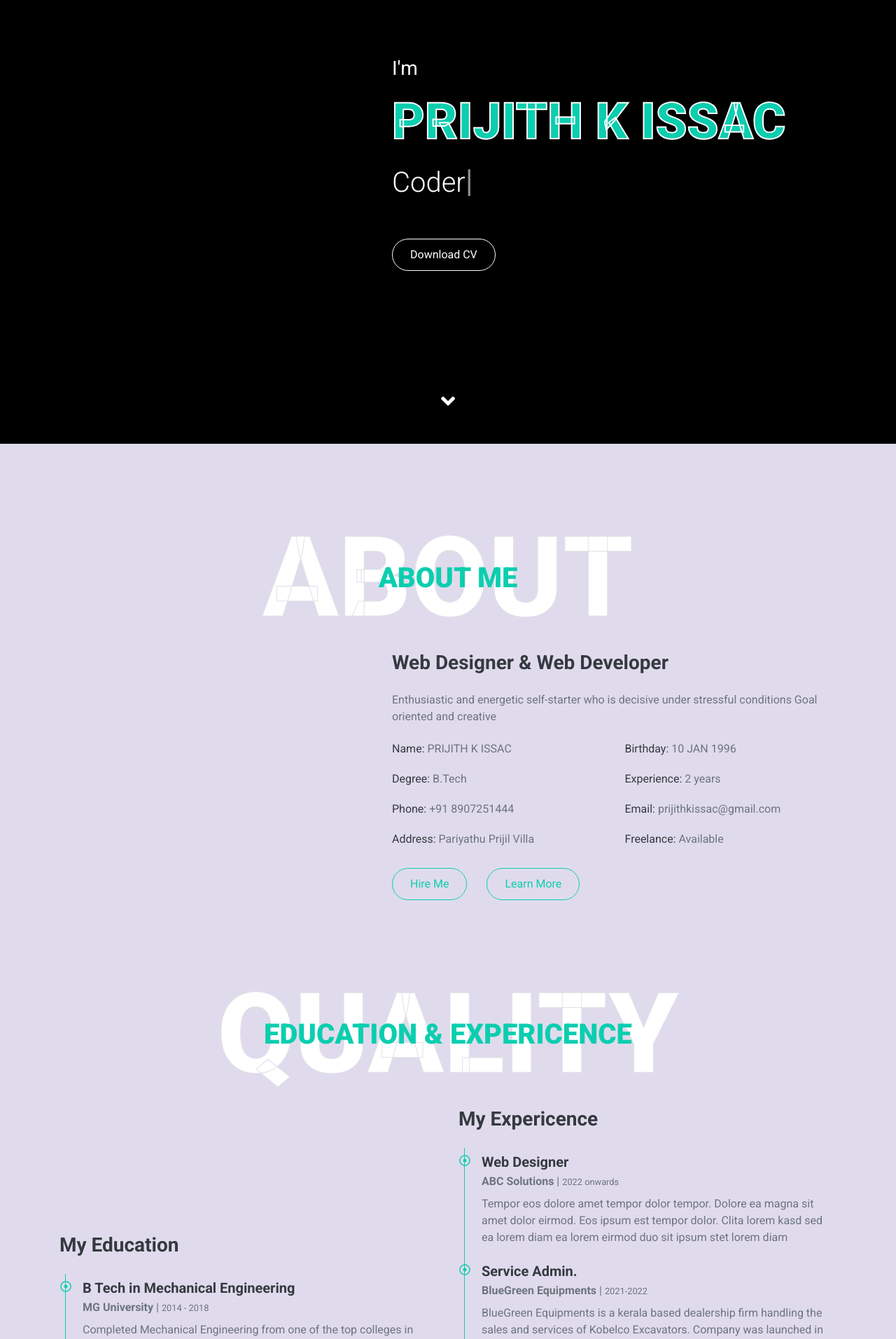
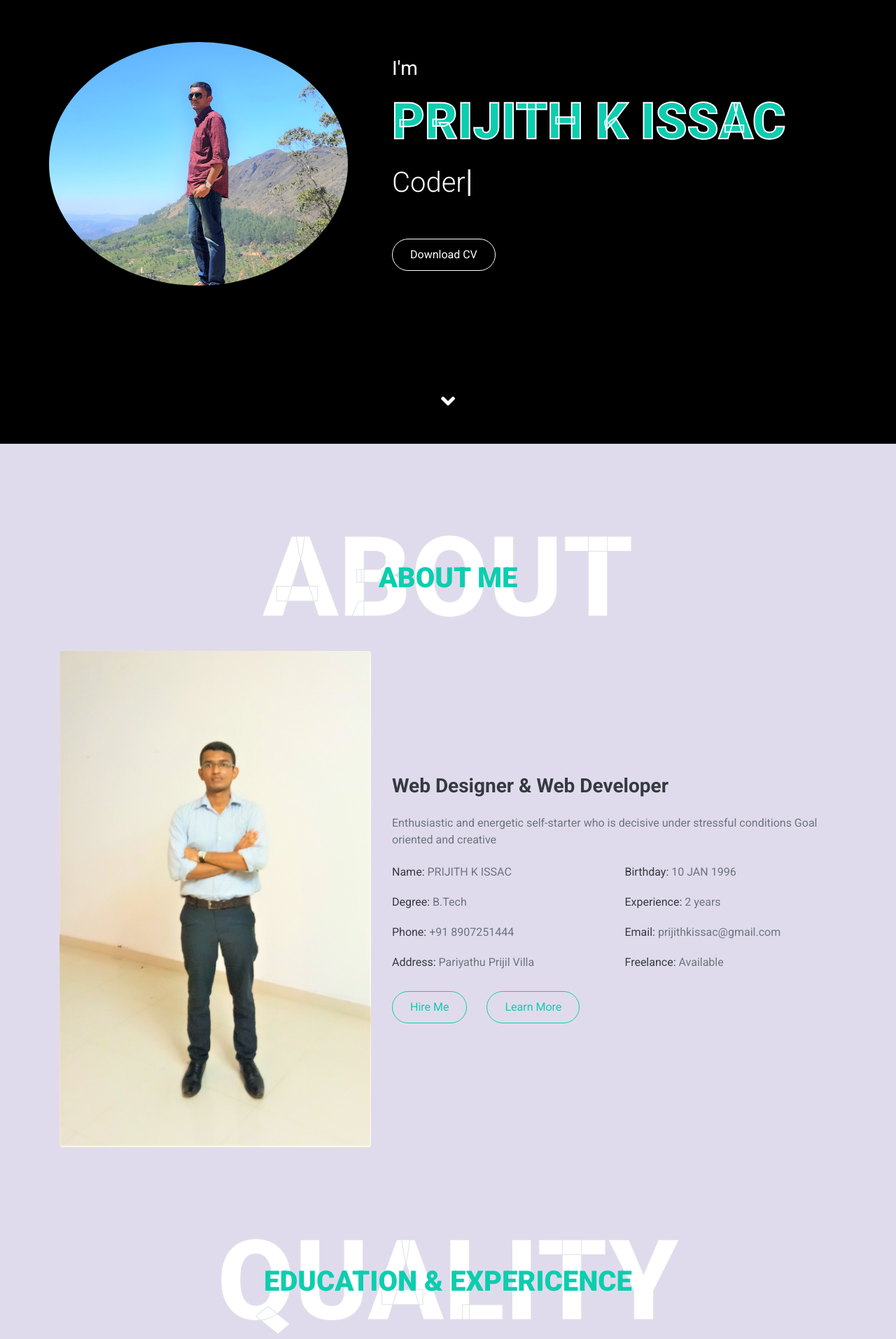
Before and after one commit to prijith-k-issac/PersonalWebsite, a plain HTML site: page index.html in a window 1280 px wide. Shown: the part 166-2079 px from the top of the page at 70% size. Drawn offline with nearby package versions, Linux system fonts and the light colour scheme.

Commit message:
first commit

```diff
--- a/index.html
+++ b/index.html
@@ -79,7 +79,7 @@
         <div class="container">
             <div class="row align-items-center">
                 <div class="col-lg-5 px-5 pl-lg-0 pb-5 pb-lg-0">
-                    <img class="img-fluid w-100 rounded-circle shadow-sm" src="/persoanl website/img/img1 (3).jpg" alt="">
+                    <img class="img-fluid w-100 rounded-circle shadow-sm" src="img\img1 (3).jpg" alt="">
                 </div>
                 <div class="col-lg-7 text-center text-lg-left">
                     <h3 class="text-white font-weight-normal mb-3">I'm</h3>
@@ -87,7 +87,7 @@
                     <h1 class="typed-text-output d-inline font-weight-lighter text-white"></h1>
                     <div class="typed-text d-none">Web Designer, Web Developer, Coder</div>
                     <div class="d-flex align-items-center justify-content-center justify-content-lg-start pt-5">
-                        <a href="/persoanl website/Prijith.pdf" download="" class="btn btn-outline-light mr-5">Download CV</a>
+                        <a href="Prijith.pdf" download="" class="btn btn-outline-light mr-5">Download CV</a>
                     </div>
                 </div>
             </div>
@@ -105,7 +105,7 @@
             </div>
             <div class="row align-items-center">
                 <div class="col-lg-5 pb-4 pb-lg-0">
-                    <img class="img-fluid rounded w-100" src="/persoanl website/img/img1 (4).jpg" alt="">
+                    <img class="img-fluid rounded w-100" src="img\img1 (4).jpg" alt="">
                 </div>
                 <div class="col-lg-7">
                     <h3 class="mb-4">Web Designer & Web Developer</h3>
```
